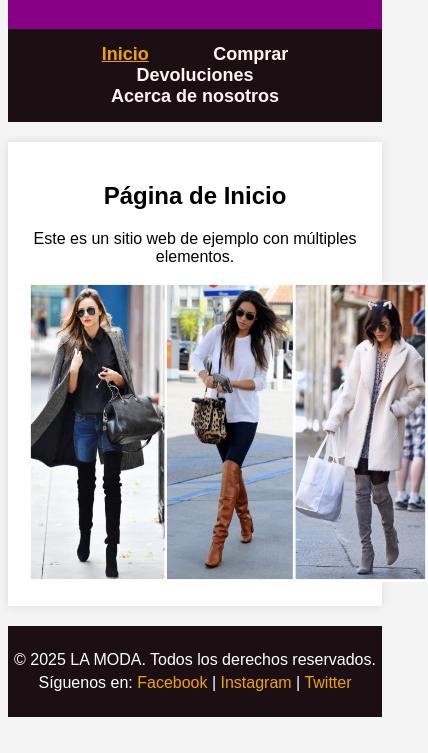
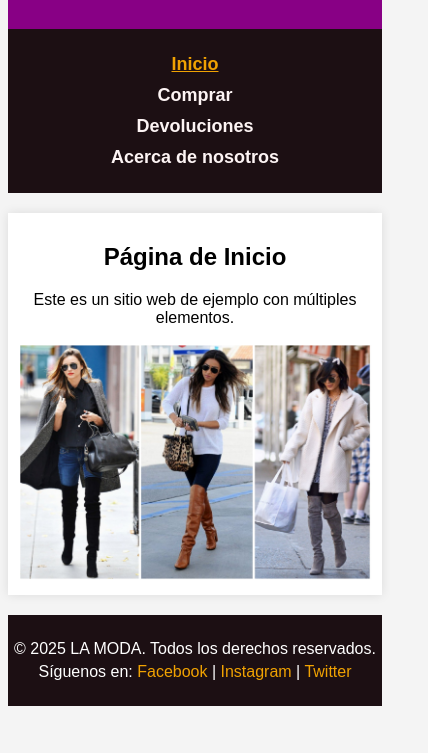
Before and after one commit to NoemiGNG/SITIO_WEB, a plain HTML site: page index.html in a window 390 px wide. Shown: the part 91-844 px from the top of the page, 428 px wide, since content can reach past the window. Drawn offline with Linux system fonts and the light colour scheme.

Commit message:
SITIO WEB con imagenes para celular

```diff
--- a/CSS/index.css
+++ b/CSS/index.css
@@ -95,3 +95,24 @@ footer a:hover {
     color: #F0A202; /* Color distintivo para la página actual */
     text-decoration: underline; /* Subrayado para resaltar */
 }
+
+/* Ajustes para pantallas pequeñas (celulares) */
+@media (max-width: 768px) {
+    .container {
+        padding: 10px; /* Reduce el padding para dispositivos más pequeños */
+    }
+
+    img {
+        width: 100%; /* Ajusta las imágenes para que ocupen todo el ancho */
+        height: auto; /* Mantén la proporción correcta */
+    }
+
+    nav li {
+        display: block; /* Los enlaces del menú se apilan verticalmente */
+        margin: 10px 0; /* Espaciado entre elementos del menú */
+    }
+
+    table, th, td {
+        font-size: 14px; /* Reduce el tamaño del texto de las tablas */
+    }
+}
--- a/index.html
+++ b/index.html
@@ -5,8 +5,11 @@
     <meta name="viewport" content="width=device-width, initial-scale=1.0">
     <title>IHC</title>
     <link rel="stylesheet" href="./CSS/index.css">
+    <link rel="icon" type="image/png" href="./images/bnb_crypto_icon_264371.png">
     <link rel="preload" href="./CSS/index.css" as="style">
     <link rel="preload" href="./images/como-vestir-bien.jpg" as="image">
+    <link rel="preload" href="./CSS/index.css" as="style">
+    <link rel="preload" href="./images/bnb_crypto_icon_264371.png" as="image">
 </head>
 <body>
     <header>
```
Also changed, not shown: about.html (+2 -0 lines), comprar.html (+2 -0 lines), devoluciones.html (+2 -0 lines).
